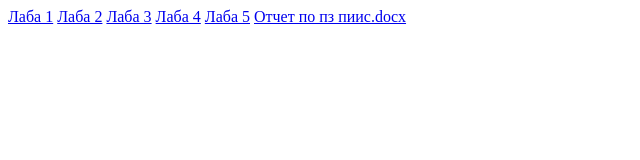
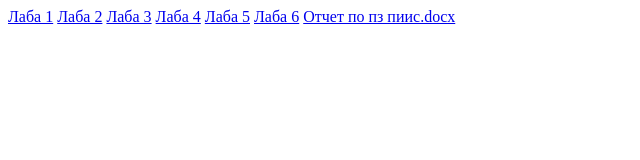
Before and after one commit to KvasLover/piis_labs, a plain HTML site: page index.html in a window 1280 px wide. Shown: the full height of the page, 0-640 px from the left. Drawn offline with Linux system fonts and the light colour scheme.

Commit message:
Update index.html

```diff
--- a/index.html
+++ b/index.html
@@ -6,6 +6,7 @@
   <a href="лаба 3/lab3.html">Лаба 3</a>
   <a href="лаба 4/lab4.html">Лаба 4</a>
   <a href="PIIS_lab_5/lab5.html">Лаба 5</a>
+  <a href="PIIS_lab_6/lab6.html">Лаба 6</a>
   <a href="Отчет по пз пиис.docx">Отчет по пз пиис.docx</a>
 </body>
 </html>
```
